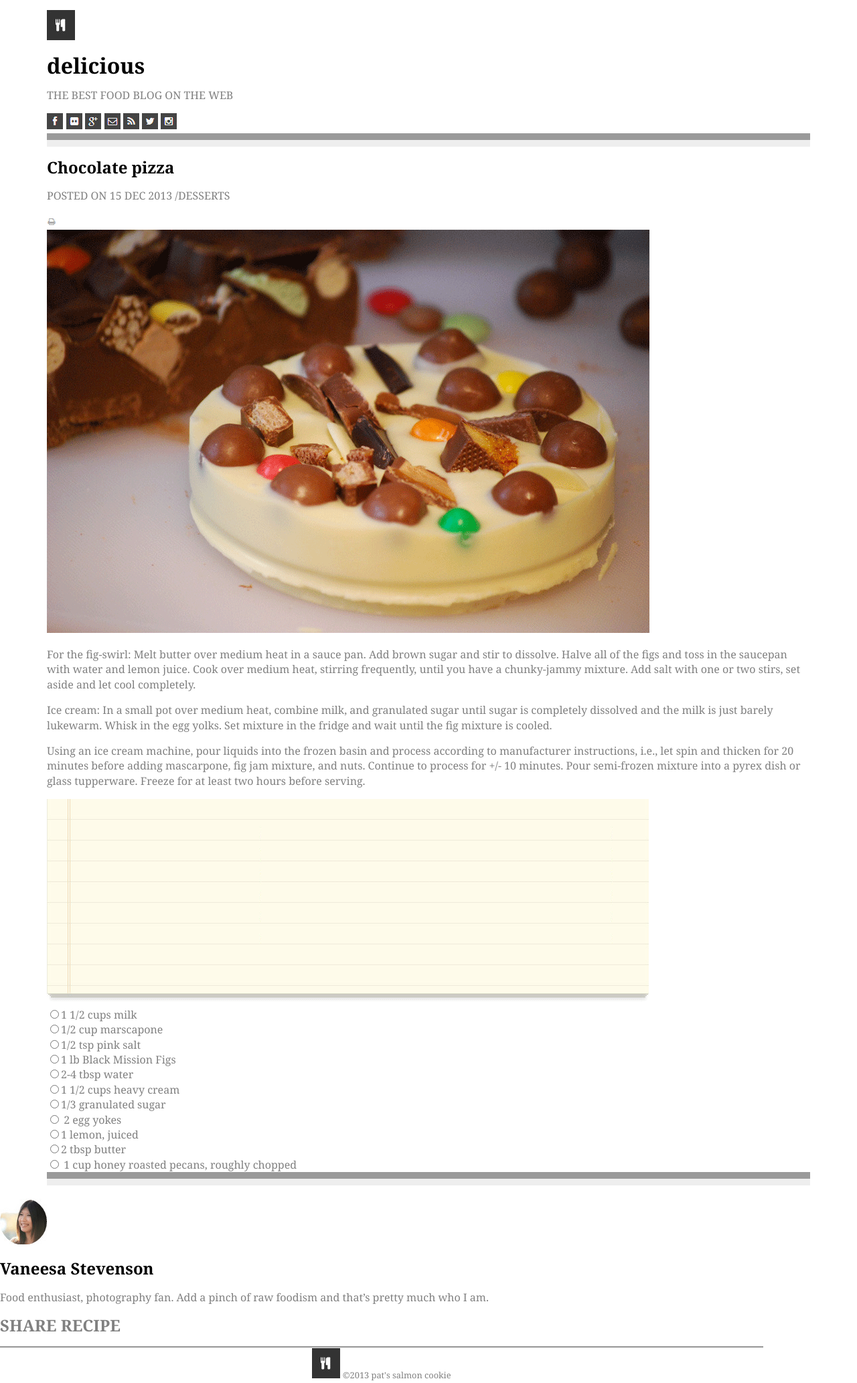
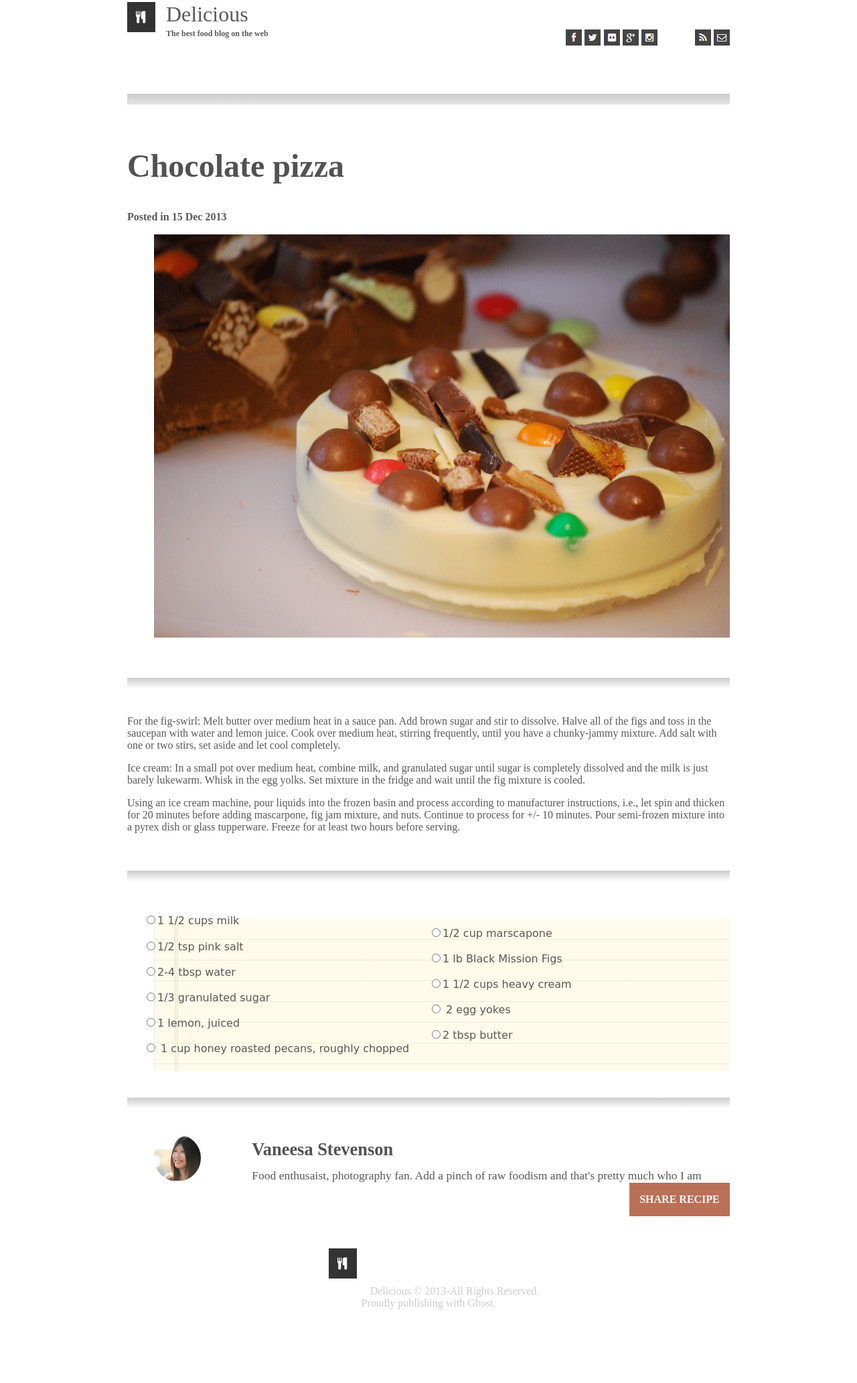
Before and after one commit to riaagnes/chocolate-pizza, a plain HTML site: page index.html in a window 1280 px wide. Shown: the part 5-2070 px from the top of the page at 67% size. After the commit the page ends 1968 px from the top, so only its background shows below. Drawn offline with Linux system fonts and the light colour scheme.

Commit message:
added more styling

```diff
--- a/css/style.css
+++ b/css/style.css
@@ -1,77 +1,136 @@
+*{
+  box-sizing:border-box;
+}
 body{
-  color:gray;
-   font-family: Georgia, 'Times New Roman', Times, serif;
-   line-height: 1.4em;
-   margin:0px;
-   background-position: center;
+  color:#595959;
+  font-family: serif;
 }
- header{
-   width:1140px;
-   margin:20px auto 20px auto;
-    background-color: #ffffff;
-    border-bottom-style: groove;
-    border-bottom-width: 20px;
- }
- #header{
-   display: inline-block;
-   }
-   #logo{
-     padding:0px;
-   }
- #heading{
-   padding:0px 0px 0px 50px;
- }
- .container{
-   position: relative;
-   text-align: left;
-   color:black;
+strong{
+  font-family: 'oswold';
 }
 h1{
-   color:black;
- }
- #last-session{
-   background-image: url(images/list-bg.png);
-   border-bottom: groove;
-   border-bottom-width: 20px;
-   background-repeat: no-repeat;
-   background-position: right top;
-   background-attachment: fixed;
+  color:#525252;
+  font-size:3em;
+  font-weight: bold;
 
 }
- ul{
-   list-style-type: none;
-   margin: 0px;
-   padding: 0pxx;
-   overflow: hidden;
+h2{
+  color:#525252;
+  margin-bottom:.5em;
+  font-weight: bold;
 }
- li{
-   float: right;
-  margin: 2px;
+a.primary{
+  background: #ba6f57;
+  color:#fff;
+  display: inline-block;
+  line-height: 50px;
+  text-align: center;
+  text-decoration: none;
+  width:150px;
 }
 
- main{
 
- width:1140px;
-   margin:20px auto 20px auto;
-    background-color: #ffffff;
+
+body>header,main,footer{
+  margin:auto;
+  width:900px;
 }
- #last-session li {
-   list-style-type: square ;
-   color:darkslategray;
-   font-style:  italic, sans-serif
+.deck.col-1{
+  border-top:1em solid #fff;
+  border-image:linear-gradient(#ccc,#fff) 400;
+  padding-top:1.5em;
+  margin-top:2.5em;
 }
- #box{
-   width:100px;
-   border: 1px solid black;
-   background:brown;
+body>header{
+  columns: #525252;
+  overflow: hidden;
+  position: relative;
+}
+body>header>.title{
+  display:block;
+  font-size: 2em;
+}
+body>header strong{
+font-size: .75em;
+}
+body>header>img{
+  float: left;
+  margin-right: 1em;
+}
+body>header>nav,
+body>header>nav>ul{
+  float:right;
+  position: relative;
+  top:-6px;
+}
+body>header>nav>ul:first-child{
+  margin-left: 1em;
+}
+nav li{
+  display:inline-block;
+  margin:0;
+  padding:0;
+}
+section.deck{
+  margin:1em 0;
+  overflow:hidden;
+  width:100%;
+}
+.deck.col-1.card{
+  width:100%;
+}
+.card.copy p{
+  font-family: "serif";
+  font-size: 1.25em;
+  margin:1em 0;
+  text-indent:2em;
 
 }
+.card.bgImage{
+  position:relative;
+}
+.card.bgImage figure{
+  bottom:0;
+  left:0;
+  position:absolute;
+  right:0;
+  top:0;
+  z-index: -1;
+}
+.recipe{
+  font-family: 'patric Hand SC',cursive;
+
+  overflow:hidden;
+  padding:.5em 1.5em;
+}
+.recipe label{
+  float:left;
+  width:50%;
+}
+.horizontal{
+  overflow:hidden;
+}
+.horizontal figure{
+float: left;
+}
+.horizontal .link{
+  float:right;
+}
+.horizontal .copy{
+  float:left;
+  font-size: 1.1em;
+  padding:0 2em;
+  width:calc(100%- 150px - 75px);
+}
 footer{
-   border-image: 0ch;
-   border-width: 75%;
-   border-top-style:groove;
-   text-align: center;
-   font-size: 80%;
-   width:1140px;
+  color:#ccc;
+  margin-top:3em;
+  position:relative;
+  text-align:center;
+}
+footer img{
+  border-left: 1em solid white;
+  border-right:1em solid white;
+  margin-bottom: 1.5em;
 
 }
--- a/index.html
+++ b/index.html
@@ -8,47 +8,65 @@
   <body>
     <header>
 <img src= "images/logo.png">
-<h1>delicious</h1>
-<p>THE BEST FOOD BLOG ON THE WEB</p>
-<img src ="images/fb-icon.png">
-<img src ="images/flic-icon.png">
-<img src ="images/gp-icon.png">
-<img src ="images/mail-icon.png">
-<img src ="images/rss-icon.png">
-<img src ="images/twit-icon.png">
-<img src ="images/insta-icon.png">
+<span class ="title">Delicious</span>
+
+  <strong>The best food blog on the web</strong>
+<nav>
+  <ul>
+    <li><img src ="images/rss-icon.png"></li>
+    <li><img src ="images/mail-icon.png"></li>
+
+  </ul>
+
+<ul>
+<li><img src ="images/fb-icon.png"></li>
+<li><img src ="images/twit-icon.png"></li>
+<li><img src ="images/flic-icon.png"></li>
+<li><img src ="images/gp-icon.png"></li>
+
+<li><img src ="images/insta-icon.png"></li>
+</ul>
+</nav>
+
  </header>
  <main>
-   <section>
+   <section  class ="deck col-1">
+     <div class ="card">
+       <header>
      <h1>Chocolate pizza</h1>
-<p>POSTED ON 15 DEC 2013 /DESSERTS</p>
-<img src ="images/print-icon.png">
+<strong>Posted in 15 Dec 2013</strong>
+</header>
+<figure>
+    <img src ="images/choco-pizza.png">
+</figure>
+</div>
+   </section>
+   <section class ="deck col-1">
+     <div class ="card">
+       <div class ="copy">
 
-   </section>
-   <section>
-     <img src ="images/choco-pizza.png">
-   </section>
+
    <p>For the fig-swirl: Melt butter over medium heat in a sauce pan.  Add brown sugar and stir to dissolve. Halve all of the figs and toss in the saucepan with water and lemon juice. Cook over medium heat, stirring frequently, until you have a chunky-jammy mixture.  Add salt with one or two stirs, set aside and let cool completely.</p>
 
   <p>Ice cream: In a small pot over medium heat, combine milk, and granulated sugar until sugar is completely dissolved and the milk is just barely lukewarm. Whisk in the egg yolks. Set mixture in the fridge and wait until the fig mixture is cooled.</p>
 
     <p>Using an ice cream machine, pour liquids into the frozen basin and process according to manufacturer instructions, i.e., let spin and thicken for 20 minutes before adding mascarpone, fig jam mixture, and nuts. Continue to process for +/- 10 minutes.  Pour semi-frozen mixture into a pyrex dish or glass tupperware.  Freeze for at least two hours before serving.</p>
+    </div>
+    </div>
+    </section>
 
-   <section>
+   <section class="deck col-1">
+     <div class ="card bgImage">
+       <figure>
          <img src="images/list-bg.png">
-   </section>
-   <section id="last-session">
-    <div class= "list1">
-
+       </figure>
+       <div class= "copy">
+         <ul class ="recipe">
             <label><input type="radio"/>1 1/2 cups milk </label><br>
       <label><input type="radio"/>1/2 cup marscapone </label><br>
       <label><input type="radio"/>1/2 tsp pink salt </label><br>
       <label><input type="radio"/>1 lb Black Mission Figs </label><br>
       <label><input type="radio"/>2-4 tbsp water</label><br>
-
-   </div>
-<div id="list2">
-
       <label><input type="radio"/>1 1/2 cups heavy cream </label><br>
       <label><input type="radio"/>1/3 granulated sugar </label><br>
       <label><input type="radio"/> 2 egg yokes</label><br>
@@ -56,20 +74,31 @@
       <label><input type="radio"/>2 tbsp butter </label><br>
       <label><input type="radio"/> 1 cup honey roasted pecans, roughly chopped</label><br>
 
+         </ul>
      </div>
+    </div>
+    </section>
+    <section class ="deck col-1">
+      <div class="horizontal">
+        <figure>
+            <img src ="images/van-pic.png">
+        </figure>
+        <div class ="copy">
+            <h2>Vaneesa Stevenson</h2>
+            Food enthusaist, photography fan.  Add a pinch of raw foodism and that's pretty much who I am
+        </div>
+        <div class="link">
+          <a class="primary"href="#"><strong>SHARE RECIPE</strong></a>
+        </div>
+      </div>
+    </section>
+    </main>
 
- </section>
-
- </main>
- <section>
-   <img src ="images/van-pic.png">
-   <h1>Vaneesa Stevenson</h1>
-   <p>Food enthusiast, photography fan. Add a pinch of raw foodism and that’s pretty much who I am.</p>
-   <h2>SHARE RECIPE</h2>
- </section>
     <footer>
 <img src ="images/logo.png">
-&copy;2013 pat's salmon cookie
+Delicious &copy; 2013-All Rights Reserved.<br>
+Proudly publishing with Ghost.
+
     </footer>
   </body>
 </html>
```
Lines whose indentation alone changed are shown as unchanged.
